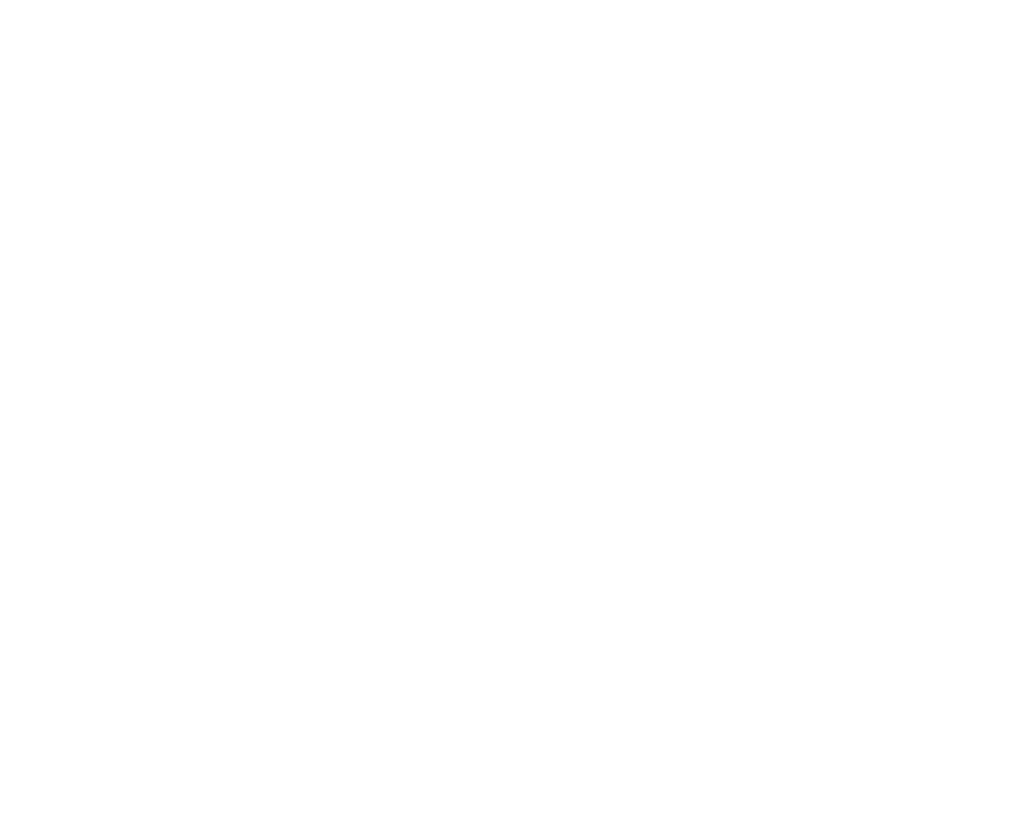
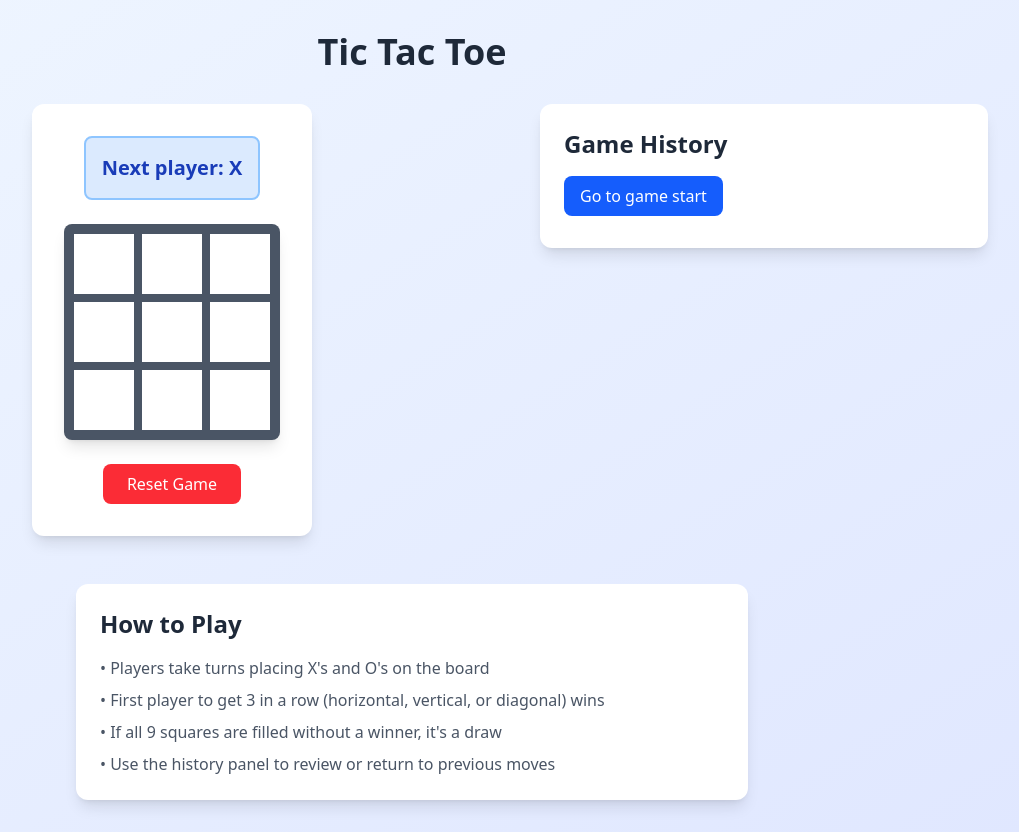
Before and after one commit to SNULION-13th/AI_seminar, a React (Vite) app: page / in a window 1280 px wide. Shown: the whole page, without its empty margins (228-1247 px from the left). Before the commit the page ends 800 px from the top, so only its background shows below. Built offline with nearby package versions, Linux system fonts and the light colour scheme.

Commit message:
feat: implement tic tac toe

```diff
--- a/src/App.jsx
+++ b/src/App.jsx
@@ -1,7 +1,190 @@
 import "./App.css";
+import { useState } from 'react';
+
+function Square({ value, onSquareClick, isWinningSquare }) {
+  return (
+    <button
+      className={`
+        w-16 h-16 border-2 border-gray-600 bg-white text-2xl font-bold
+        hover:bg-gray-100 focus:outline-none focus:ring-2 focus:ring-blue-500
+        ${isWinningSquare ? 'bg-green-200' : ''}
+      `}
+      onClick={onSquareClick}
+    >
+      <span className={value === 'X' ? 'text-blue-600' : 'text-red-600'}>
+        {value}
+      </span>
+    </button>
+  );
+}
+
+function Board({ xIsNext, squares, onPlay, winningSquares = [] }) {
+  function handleClick(i) {
+    if (calculateWinner(squares) || squares[i]) {
+      return;
+    }
+    const nextSquares = squares.slice();
+    if (xIsNext) {
+      nextSquares[i] = 'X';
+    } else {
+      nextSquares[i] = 'O';
+    }
+    onPlay(nextSquares);
+  }
+
+  const winnerInfo = calculateWinner(squares);
+  const winner = winnerInfo ? winnerInfo.winner : null;
+  const winningLine = winnerInfo ? winnerInfo.line : [];
+
+  let status;
+  if (winner) {
+    status = 'Winner: ' + winner;
+  } else if (squares.every(square => square !== null)) {
+    status = "It's a draw!";
+  } else {
+    status = 'Next player: ' + (xIsNext ? 'X' : 'O');
+  }
+
+  return (
+    <div className="flex flex-col items-center">
+      <div className={`mb-6 text-xl font-bold p-4 rounded-lg ${
+        winner
+          ? 'bg-green-100 text-green-800 border-2 border-green-300'
+          : 'bg-blue-100 text-blue-800 border-2 border-blue-300'
+      }`}>
+        {status}
+      </div>
+      <div className="grid grid-cols-3 gap-1 bg-gray-600 p-2 rounded-lg shadow-lg">
+        {squares.map((square, i) => (
+          <Square
+            key={i}
+            value={square}
+            onSquareClick={() => handleClick(i)}
+            isWinningSquare={winningLine.includes(i)}
+          />
+        ))}
+      </div>
+    </div>
+  );
+}
 
 function App() {
-  return <></>;
+  const [history, setHistory] = useState([Array(9).fill(null)]);
+  const [currentMove, setCurrentMove] = useState(0);
+  const xIsNext = currentMove % 2 === 0;
+  const currentSquares = history[currentMove];
+
+  function handlePlay(nextSquares) {
+    const nextHistory = [...history.slice(0, currentMove + 1), nextSquares];
+    setHistory(nextHistory);
+    setCurrentMove(nextHistory.length - 1);
+  }
+
+  function jumpTo(nextMove) {
+    setCurrentMove(nextMove);
+  }
+
+  function resetGame() {
+    setHistory([Array(9).fill(null)]);
+    setCurrentMove(0);
+  }
+
+  const moves = history.map((squares, move) => {
+    let description;
+    if (move > 0) {
+      description = 'Go to move #' + move;
+    } else {
+      description = 'Go to game start';
+    }
+    return (
+      <li key={move} className="mb-2">
+        <button
+          onClick={() => jumpTo(move)}
+          className={`
+            px-4 py-2 rounded-lg font-medium transition-colors duration-200
+            ${move === currentMove
+              ? 'bg-blue-600 text-white'
+              : 'bg-gray-200 text-gray-700 hover:bg-gray-300'
+            }
+          `}
+        >
+          {description}
+        </button>
+      </li>
+    );
+  });
+
+  return (
+    <div className="min-h-screen bg-gradient-to-br from-blue-50 to-indigo-100 py-8">
+      <div className="container mx-auto px-4">
+        <h1 className="text-4xl font-bold text-center mb-8 text-gray-800">
+          Tic Tac Toe
+        </h1>
+
+        <div className="flex flex-col lg:flex-row justify-center items-start gap-8 max-w-6xl mx-auto">
+          {/* Game Board */}
+          <div className="flex-1 flex justify-center">
+            <div className="bg-white p-8 rounded-xl shadow-lg">
+              <Board xIsNext={xIsNext} squares={currentSquares} onPlay={handlePlay} />
+
+              <div className="mt-6 text-center">
+                <button
+                  onClick={resetGame}
+                  className="bg-red-500 text-white px-6 py-2 rounded-lg font-medium hover:bg-red-600 transition-colors duration-200"
+                >
+                  Reset Game
+                </button>
+              </div>
+            </div>
+          </div>
+
+          {/* Game History */}
+          <div className="flex-1 max-w-md">
+            <div className="bg-white p-6 rounded-xl shadow-lg">
+              <h2 className="text-2xl font-bold mb-4 text-gray-800">Game History</h2>
+              <div className="max-h-96 overflow-y-auto">
+                <ol className="space-y-1">{moves}</ol>
+              </div>
+            </div>
+          </div>
+        </div>
+
+        {/* Game Rules */}
+        <div className="mt-12 max-w-2xl mx-auto bg-white p-6 rounded-xl shadow-lg">
+          <h2 className="text-2xl font-bold mb-4 text-gray-800">How to Play</h2>
+          <ul className="space-y-2 text-gray-600">
+            <li>• Players take turns placing X's and O's on the board</li>
+            <li>• First player to get 3 in a row (horizontal, vertical, or diagonal) wins</li>
+            <li>• If all 9 squares are filled without a winner, it's a draw</li>
+            <li>• Use the history panel to review or return to previous moves</li>
+          </ul>
+        </div>
+      </div>
+    </div>
+  );
+}
+
+function calculateWinner(squares) {
+  const lines = [
+    [0, 1, 2],
+    [3, 4, 5],
+    [6, 7, 8],
+    [0, 3, 6],
+    [1, 4, 7],
+    [2, 5, 8],
+    [0, 4, 8],
+    [2, 4, 6],
+  ];
+  for (let i = 0; i < lines.length; i++) {
+    const [a, b, c] = lines[i];
+    if (squares[a] && squares[a] === squares[b] && squares[a] === squares[c]) {
+      return {
+        winner: squares[a],
+        line: [a, b, c]
+      };
+    }
+  }
+  return null;
 }
 
 export default App;
```
